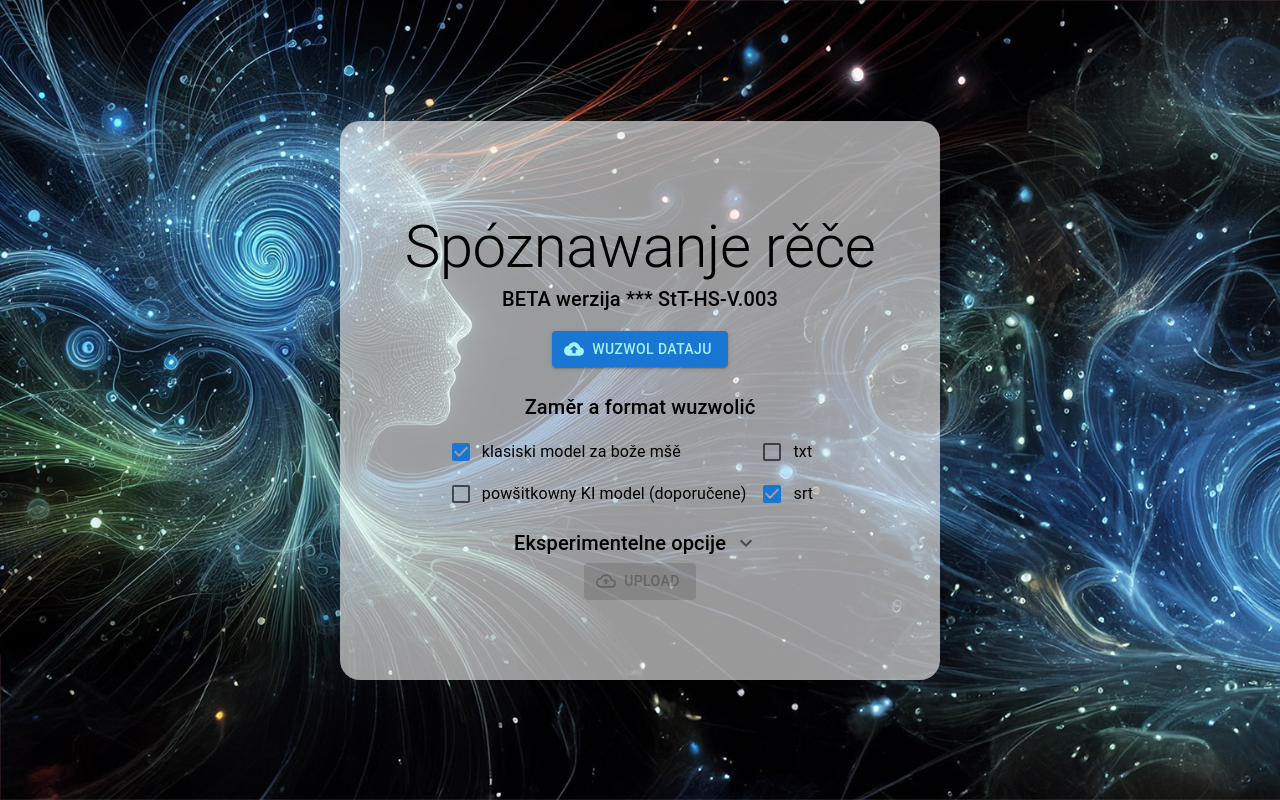
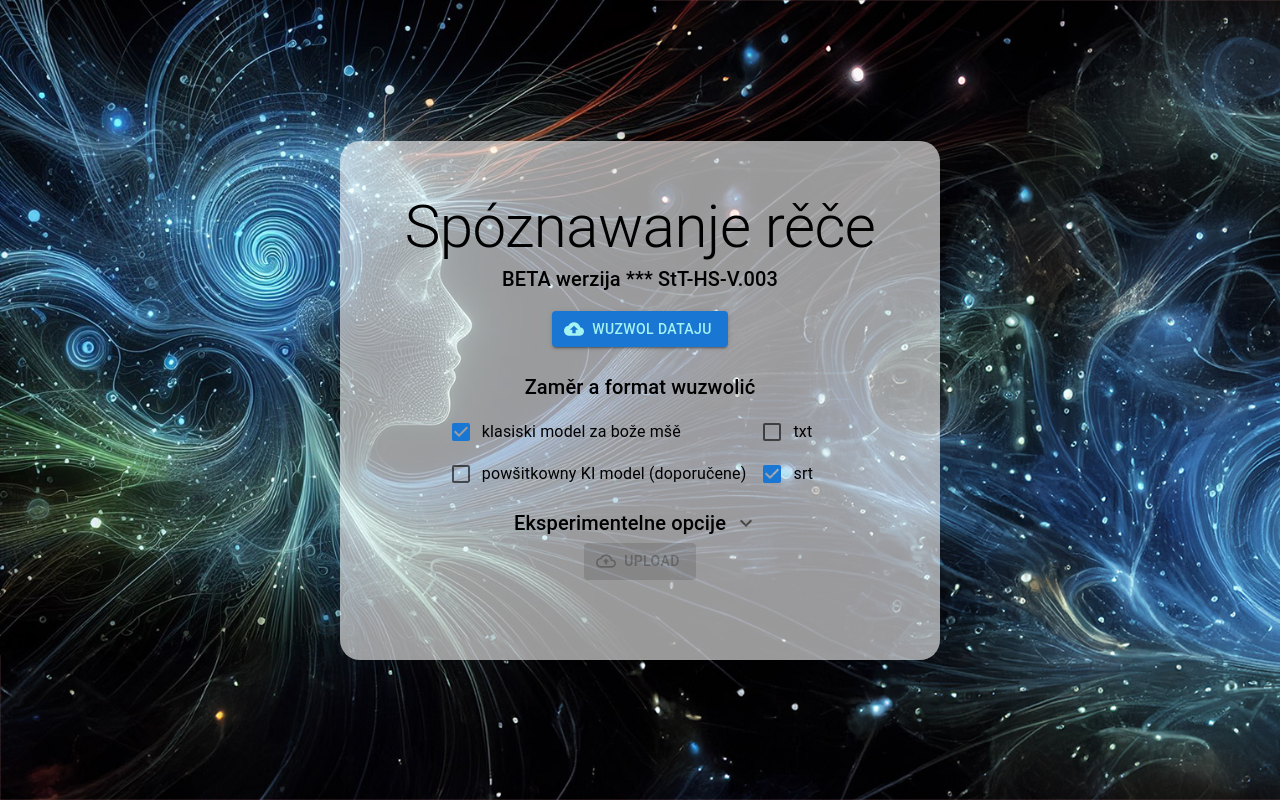
Before and after one commit to fscholze/uploader-recny-model, a React (Create React App) app: page / in a window 1280 px wide. Built offline with nearby package versions, Linux system fonts and the light colour scheme.

Commit message:
Revert paddingTop

```diff
--- a/src/App.tsx
+++ b/src/App.tsx
@@ -120,7 +120,7 @@ const App: FC<{}> = () => {
       <Container
         maxWidth='sm'
         sx={{
-          paddingTop: 10,
+          paddingTop: 5,
           backgroundColor: 'rgba(255, 255, 255, 0.6)',
           borderRadius: 5,
           display: 'flex',
```
